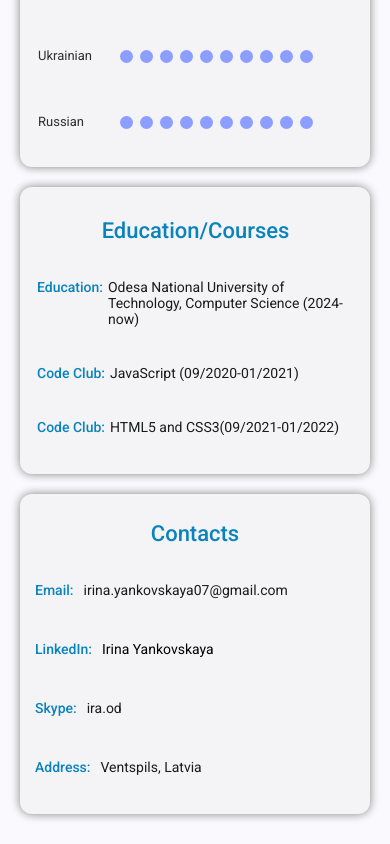
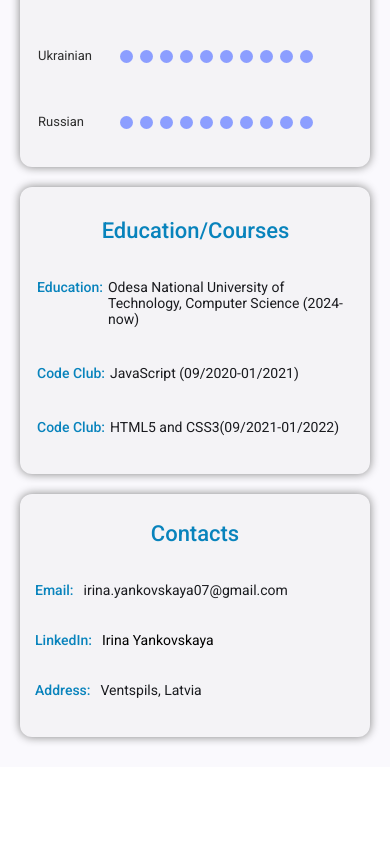
Before and after one commit to ira-y/cv, an Angular app: page / in a window 390 px wide. Shown: the part 2557-3401 px from the top of the page. After the commit the page ends 3324 px from the top, so only its background shows below. Built offline with nearby package versions, Linux system fonts and the light colour scheme.

Commit message:
delete(contacts): delete skype

```diff
--- a/src/app/contacts/contacts.component.html
+++ b/src/app/contacts/contacts.component.html
@@ -16,10 +16,10 @@
         [class.dark-theme-color]="darkTheme"
       >Irina Yankovskaya</a>
     </div>
-    <div class="third">
+    <!-- <div class="third">
       <p class="blueText" [class.dark-theme-color-blue-text]="darkTheme"> Skype: </p>
       <p>ira.od</p>
-    </div>
+    </div> -->
     <div class="fourth">
       <p class="blueText" [class.dark-theme-color-blue-text]="darkTheme"> Address: </p>
       <p>Ventspils, Latvia</p>
--- a/src/app/contacts/contacts.component.scss
+++ b/src/app/contacts/contacts.component.scss
@@ -31,7 +31,7 @@ p {
   font-size: 17px;
 }
 
-.first, .second, .third, .fourth {
+.first, .second, .fourth {
   display: flex;
   align-items: center;
   gap: 10px;
@@ -61,7 +61,7 @@ a {
   mat-card-content {
     display: flex;
     flex-direction: column;
-    gap: 15px;
+    gap: 6px;
     margin-top: 20px;
   }
 
@@ -93,7 +93,7 @@ a {
   mat-card-content {
     display: flex;
     flex-direction: column;
-    gap: 15px;
+    gap: 6px;
     margin-top: 25px;
   }
 
```
